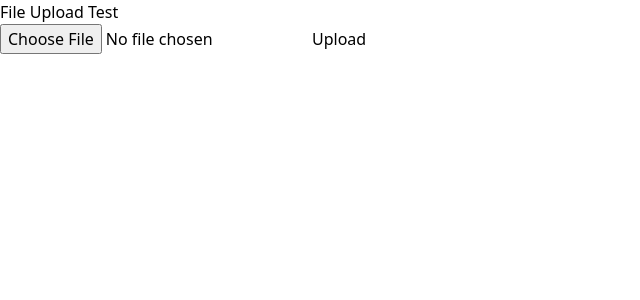
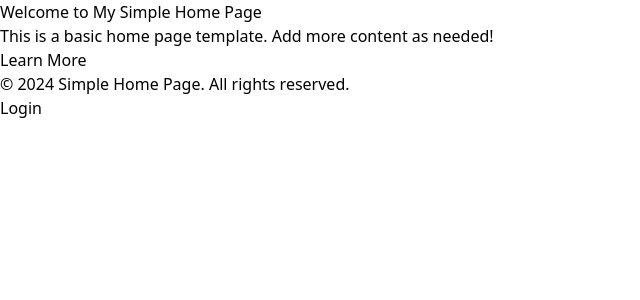
Before and after one commit to UyashaISHINI/cbc-frontend, a React (Vite) app: page /testing in a window 1280 px wide. Shown: the top 300 px of the page, without its empty margins (0-640 px from the left). Built offline with nearby package versions, Linux system fonts and the light colour scheme.

Commit message:
Delete the test file

```diff
--- a/src/App.jsx
+++ b/src/App.jsx
@@ -2,14 +2,12 @@ import { useState } from 'react'
 import './App.css'
 import ProductCard from './components/productCard'
 import UserData from './components/UserData'
-import Testing from './components/testing'
 import LoginPage from './pages/loginPage'
 import HomePage from './pages/homePage'
 import { BrowserRouter, Route, Routes } from 'react-router-dom'
 import AdminHomePage from './pages/adminHomePage'
 import SignUpPage from './pages/signUpPage'
 import { Toaster } from 'react-hot-toast'
-import FileUploadTest from './pages/test'
 
 function App() {
   const [count, setCount] = useState(0)
@@ -26,7 +24,6 @@ function App() {
     <Route path = "/signUp" element={<SignUpPage/>}/>
     <Route path = "/admin/*" element={<AdminHomePage/>}/>
     <Route path ="/*"element={<HomePage/>}/>
-    <Route path="/testing" element={<FileUploadTest/>}/>
     </Routes>
     </BrowserRouter>
     </>
--- a/src/pages/test.jsx
+++ /dev/null
@@ -1,25 +0,0 @@
-import { useState } from "react"
-import uploadMediaToSupabase from "../utils/mediaUpload"
-
-
-
-export default function FileUploadTest(){
-    const[file,setFile] = useState(null)
-
-    async function handleUpload(){
-        uploadMediaToSupabase(file).then((url)=>{
-            console.log(url)
-        }).catch((err)=>{
-            console.log(err)
-        })
-    }
-    return (
-        <div>
-            <h1>File Upload Test</h1>
-            <input type="file" onChange={(e)=>{
-                setFile(e.target.files[0])
-            }}/>
-            <button onClick={handleUpload}>Upload</button>
-        </div>
-    )
-}
```
